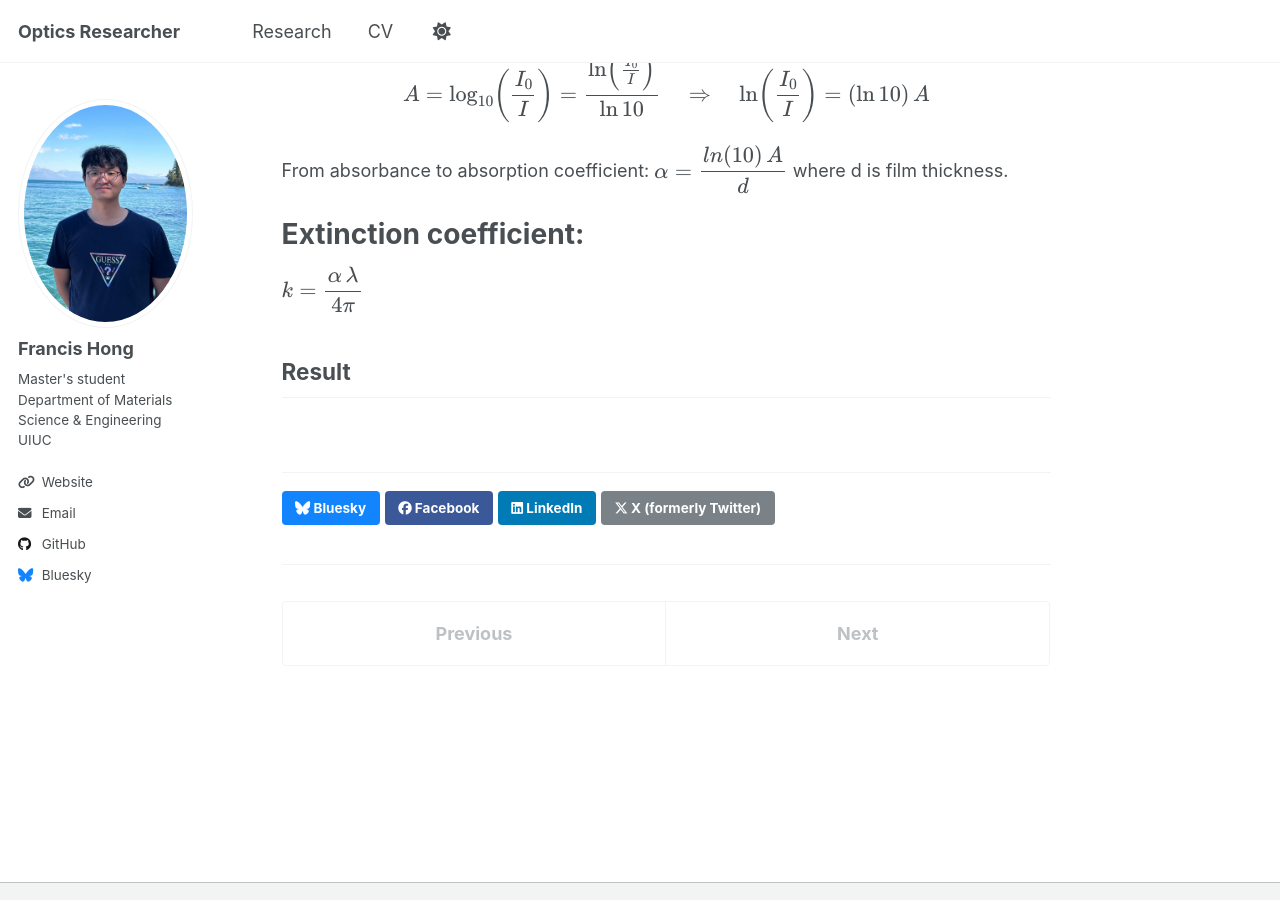
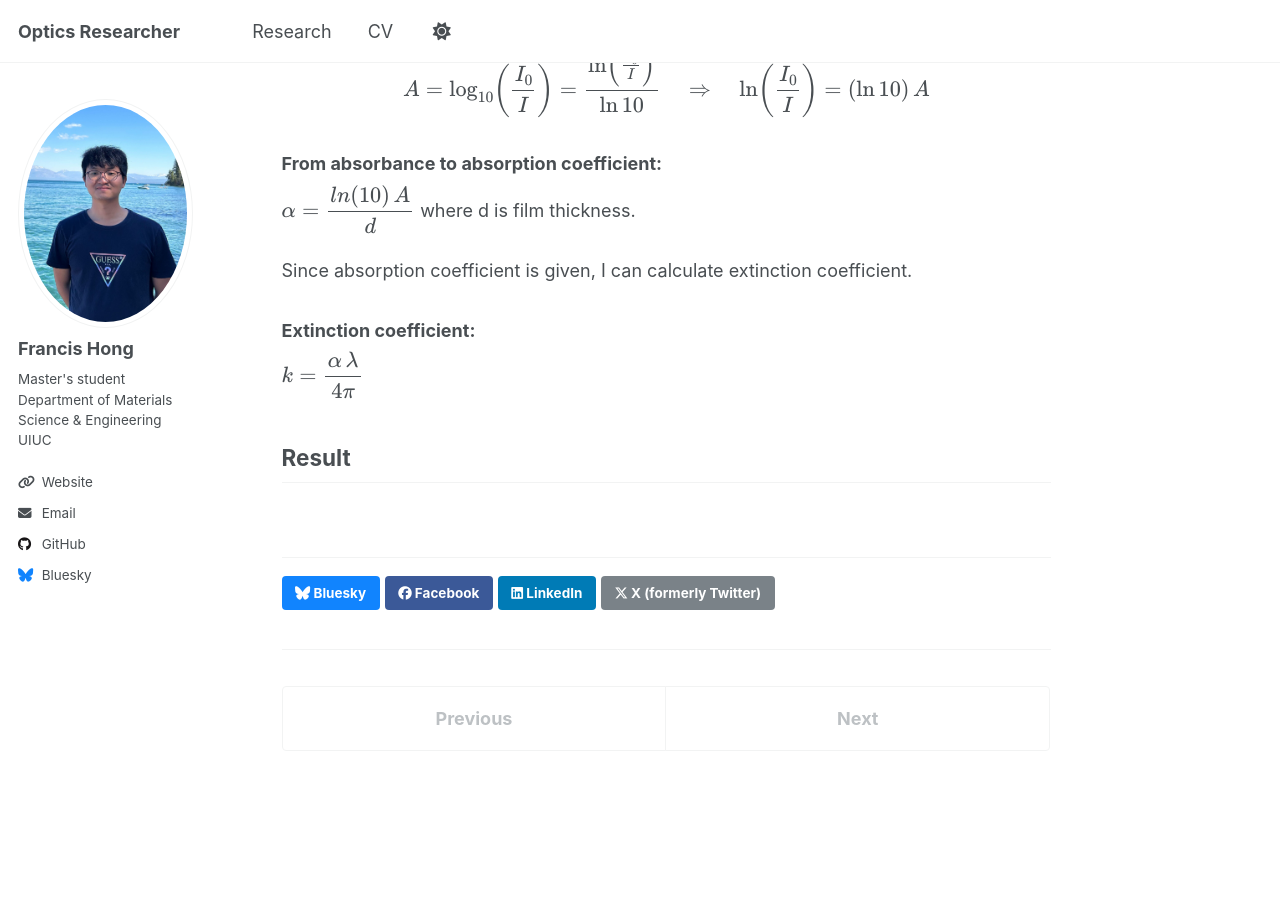
Before and after one commit to Fhong10/flhong03.github-io, a Jekyll site: the page built from _publications/absorbance-study.md, in a window 1280 px wide and 900 px high, scrolled down 1086 px. Built offline with Jekyll 4.4.1, drawn with Linux system fonts in a browser that asks for light colours; a script that is not in the unit is left out.

Commit message:
Update absorbance-study.md

```diff
--- a/_publications/absorbance-study.md
+++ b/_publications/absorbance-study.md
@@ -18,7 +18,7 @@ I used UV-Vis spectroscopy to measure absorbance of PEDOT:PSS. Absorbance spectr
 
 Voltage- and wavelength- dependent spectra of absorption is measured like above graph. This is the supplementary data in Figure S2. (a).
 
-# Beer-lambert law
+### Beer-lambert law
 $$
 A = -\log_{10}\!\left(\dfrac{I_{\text{transmitted}}}{I_{\text{incident}}}\right)
 $$
@@ -29,13 +29,15 @@ A = \log_{10}\!\left(\frac{I_0}{I}\right) = \frac{\ln\!\left(\frac{I_0}{I}\right
 \ln\!\left(\frac{I_0}{I}\right) = (\ln 10)\,A
 $$
 
-From absorbance to absorption coefficient:
+### From absorbance to absorption coefficient:
 $$
 \alpha = \dfrac{ln(10)\,A}{d}
 $$
 where d is film thickness.
 
-# Extinction coefficient:
+Since absorption coefficient is given, I can calculate extinction coefficient.
+
+### Extinction coefficient:
 $$
 k = \dfrac{\alpha \,\lambda}{4\pi}
 $$
```
